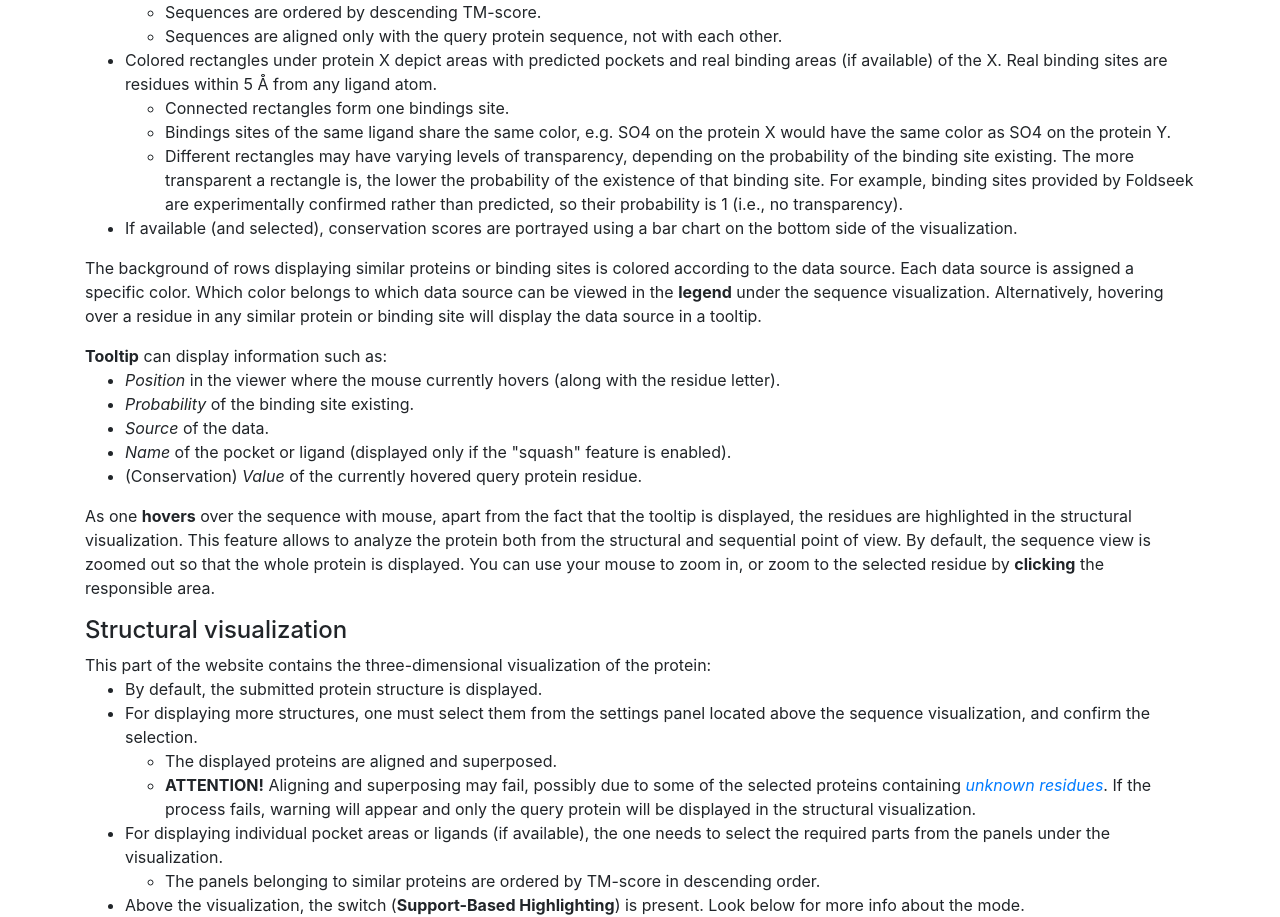
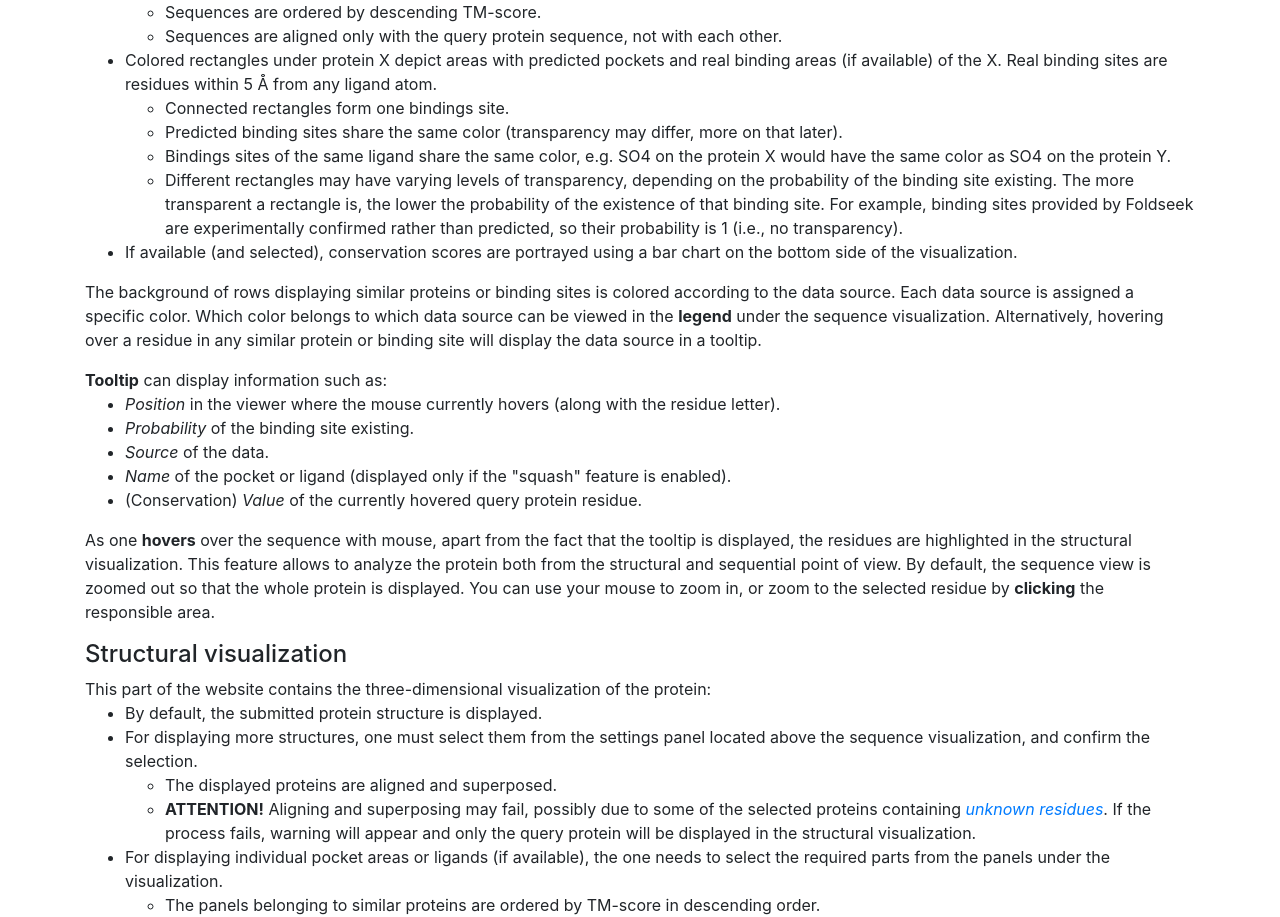
Before and after one commit to milantru/prankweb, a React (Vite) app in the folder src/frontend/: page /help in a window 1280 px wide. Shown: the part 1069-1986 px from the top of the page. Built offline with nearby package versions, Linux system fonts and the light colour scheme.

Commit message:
Fix missing argument, update Help page accordingly and add docstrings

```diff
--- a/src/frontend/src/pages/help/Help.tsx
+++ b/src/frontend/src/pages/help/Help.tsx
@@ -87,6 +87,9 @@ function Help() {
                             Real binding sites are residues within 5&nbsp;&#8491; from any ligand atom.
                             <ul>
                                 <li>Connected rectangles form one bindings site.</li>
+                                <li>
+                                    Predicted binding sites share the same color (transparency may differ, more on that later).
+                                </li>
                                 <li>
                                     Bindings sites of the same ligand share the same color,
                                     e.g. SO4 on the protein X would have the same color as SO4 on the protein Y.
--- a/src/frontend/src/shared/helperFunctions/colors.ts
+++ b/src/frontend/src/shared/helperFunctions/colors.ts
@@ -90,6 +90,19 @@ export function getUniqueColorForEachString(
     return colors;
 }
 
+/**
+ * Assigns a unique color to each binding site, taking into account confidence levels and any predefined color constraints.
+ *
+ * This function processes an array of binding sites, applying a minimum confidence threshold to ensure visibility
+ * and optionally uses a fixed color for predicted binding pockets. It generates the color assignments
+ * while respecting forbidden colors.
+ *
+ * @param bindingSites - An array of binding site objects.
+ * @param forbiddenColors - An array of color strings that should not be used in the output.
+ * @param predictedPocketColor - (Optional) A fixed color to use for predicted binding sites whose IDs start with "pocket".
+ *
+ * @returns An object mapping each string to a unique color in hex format (starting with #).
+ */
 export function getUniqueColorForEachBindingSite(bindingSites: BindingSite[], forbiddenColors: string[], predictedPocketColor?: string) {
     const ids = [];
     const confidences = [];
@@ -107,9 +120,29 @@ export function getUniqueColorForEachBindingSite(bindingSites: BindingSite[], fo
         baseColors.push(baseColor);
     });
 
-    return getUniqueColorForEachString(ids, confidences, forbiddenColors);
+    return getUniqueColorForEachString(ids, confidences, forbiddenColors, baseColors);
 }
 
+/**
+ * Generates a unique hex color for each input string, with optional opacity, base color, and forbidden color constraints.
+ *
+ * This function ensures that each string is assigned a visually distinct color. If base colors are provided,
+ * they are used preferentially. Otherwise, the function generates colors using a deterministic hash function.
+ * Colors that appear in the `forbiddenColors` list or have already been assigned are avoided to ensure uniqueness.
+ *
+ * @param uniqueStrings - An array of unique strings for which to generate colors.
+ * @param opacities - (Optional) An array of opacity values (between 0 and 1) corresponding to each string.
+ *                    If provided, must be the same length as `uniqueStrings`. Defaults to 1 for all strings.
+ * @param forbiddenColors - (Optional) A list of color strings that must not be used in the result.
+ * @param baseColors - (Optional) An array of base color strings (e.g. "#ff0000") corresponding to each string.
+ *                     If a base color is provided for a string, it is used (with adjusted opacity).
+ *                     For any entry, you may use `undefined`, `null`, or an empty string (`""`)
+ *                     to fall back to default color generation for that string.
+ *
+ * @returns An object mapping each string from `uniqueStrings` to a unique hex color string (e.g., "#a1b2c3").
+ *
+ * @throws {Error} If `opacities` or `baseColors` are provided and their lengths do not match `uniqueStrings`.
+ */
 export function getUniqueColorForEachDataSource(dataSourceNames: string[]) {
     const opacities = new Array(dataSourceNames.length).fill(0.05);
     return getUniqueColorForEachString(dataSourceNames, opacities);
```
